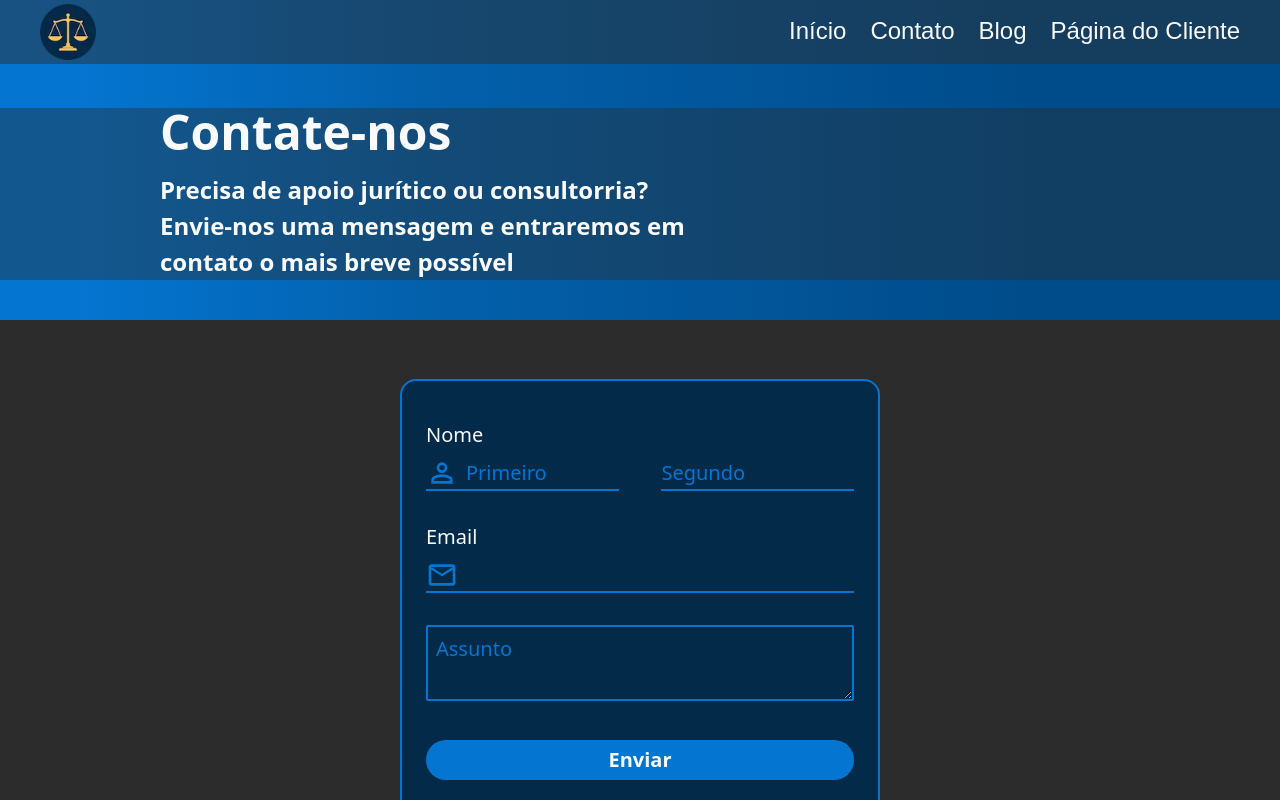
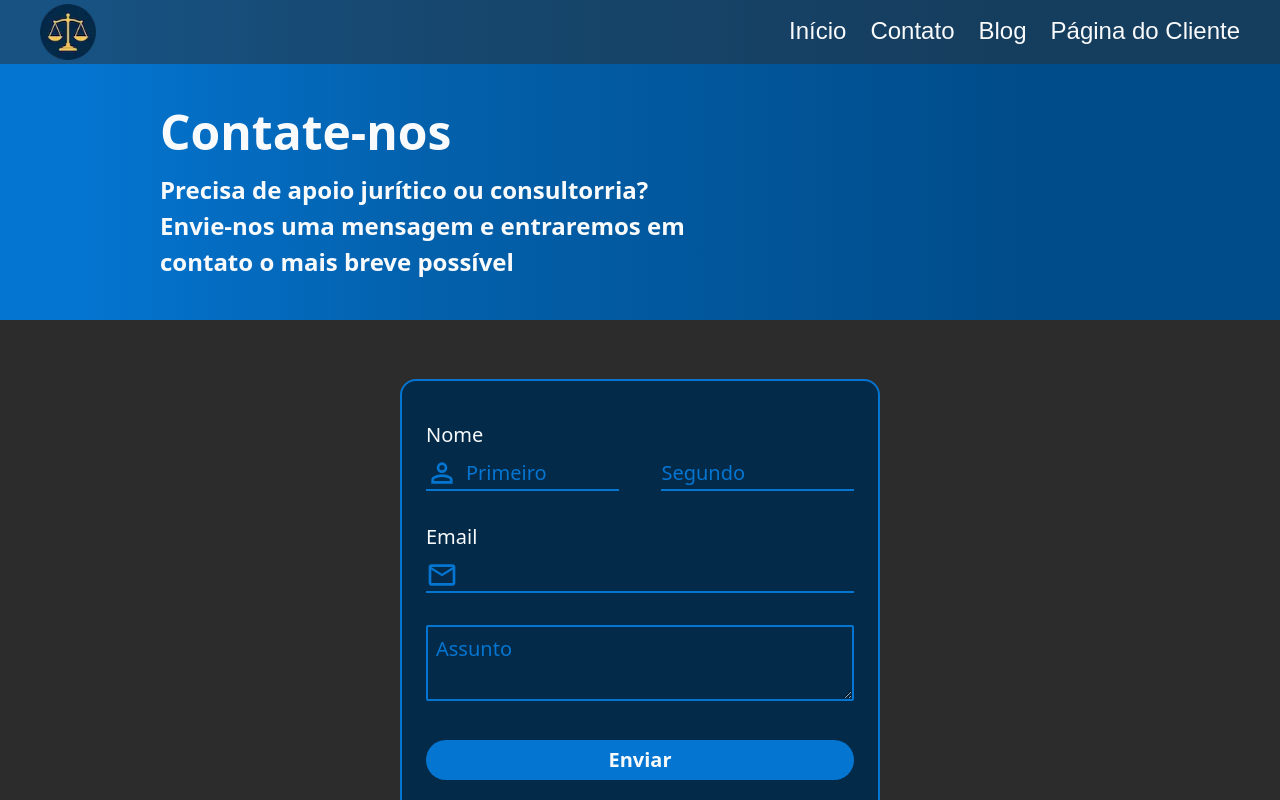
Before and after one commit to DavidSheltonSF/corporate-lawyer-website, a Next.js app: page /contact in a window 1280 px wide. Shown: the top 800 px of the page. Built offline with nearby package versions, Linux system fonts and the light colour scheme.

Commit message:
refactor(contact page): remove the black background from the content wrapper inside HeroSection

```diff
--- a/app/contact/page.tsx
+++ b/app/contact/page.tsx
@@ -4,7 +4,7 @@ export default function Contact() {
   return (
     <div className="flex flex-col min-h-screen items-center bg-zinc-50 font-sans bg-color-black">
       <HeroSection additionalStyles="h-[320px] items-end" background="var(--blue-gradient)">
-        <div className="flex flex-col gap-[16px] justify-end w-full mb-[40px] px-[40px] lg:pl-[160px] bg-[var(--black-color)]/40 h-fit text-color-white">
+        <div className="flex flex-col gap-[16px] justify-end w-full mb-[40px] px-[40px] lg:pl-[160px] h-fit text-color-white">
           <h1 className="text-3xl lg:text-5xl font-bold ">Contate-nos</h1>
           <p className="lg:text-[1.5rem] lg:w-[50%]">
             Precisa de apoio jurítico ou consultorria? Envie-nos uma mensagem e entraremos em
```
